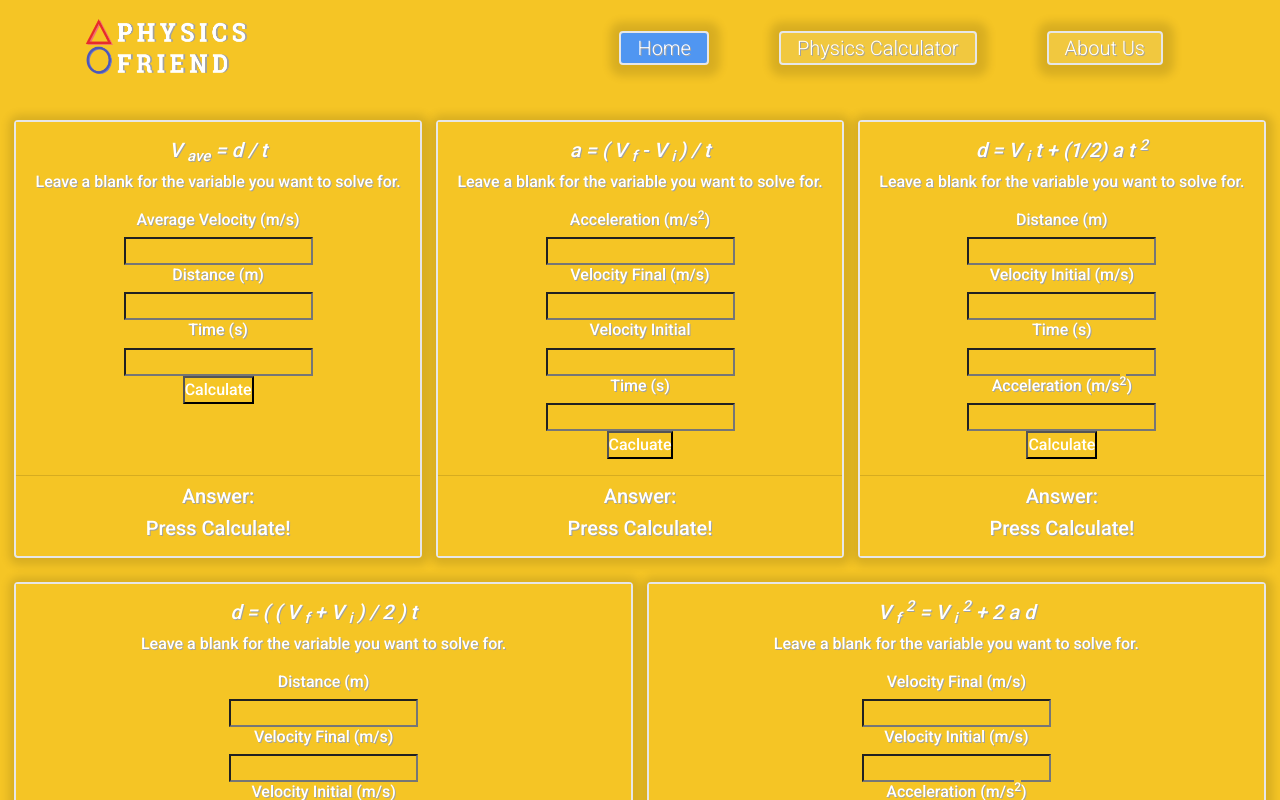
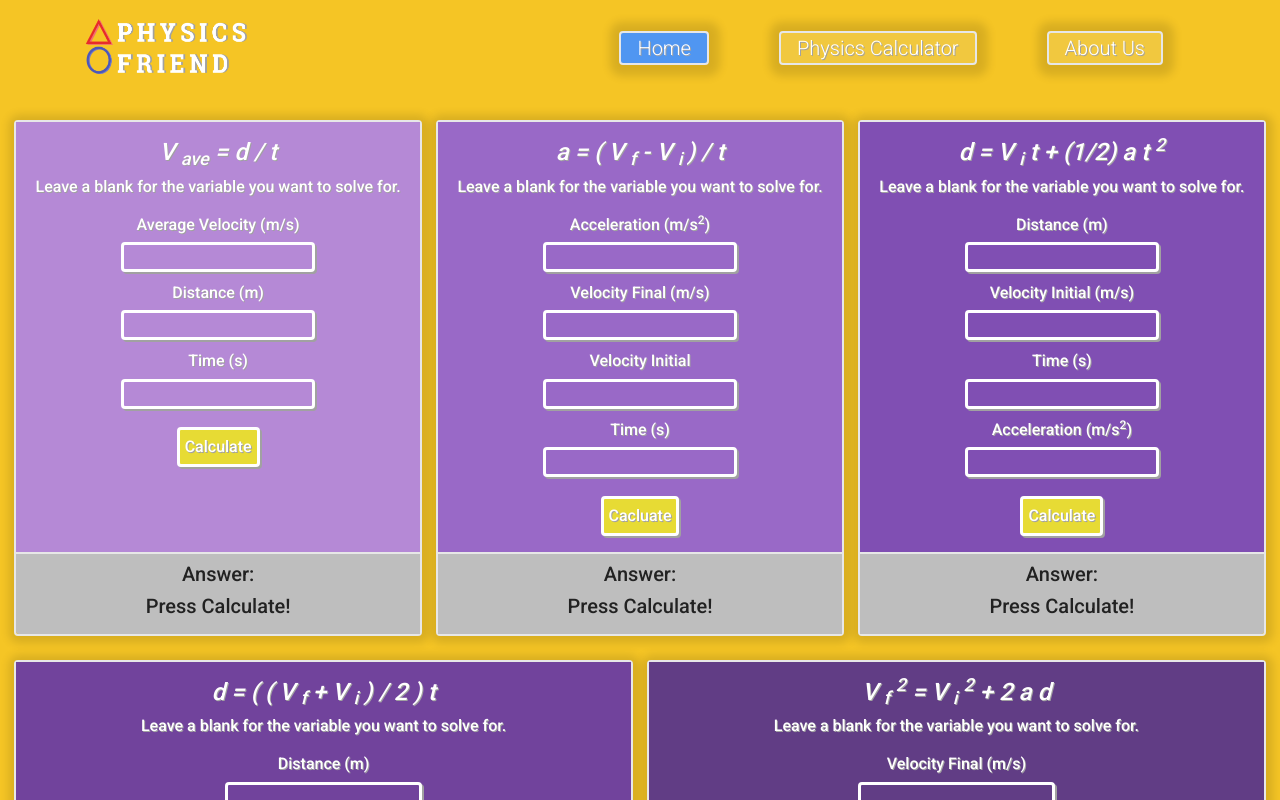
Before and after one commit to Sparsh101AI/Physics-Friend-Application, a React (Create React App) app: page /Kinematics in a window 1280 px wide. Shown: the top 800 px of the page. Built offline with nearby package versions, Linux system fonts and the light colour scheme.

Commit message:
Finished Kinematics Page

```diff
--- a/src/Kinematics/Kinematics.css
+++ b/src/Kinematics/Kinematics.css
@@ -0,0 +1,60 @@
+.kcard {
+  text-shadow: 1px 1px #a1a1a1;
+  border: 2px solid #e7e7e7 !important;
+  box-shadow: 1px 1px 10px 6px rgba(0, 0, 0, 0.123);
+  margin: 1.5rem 0.9rem;
+  border-radius: 4px !important;
+  cursor: pointer;
+  transition: ease-in 0.3s;
+  bottom: 0;
+}
+
+.inp {
+  margin-bottom: 3% !important;
+  border: 3px solid white !important;
+  border-radius: 4px !important;
+  outline: none !important;
+  box-shadow: 2px 2px #a1a1a1;
+  padding-left: 1% !important;
+}
+
+.calcbtn {
+  border: 3px solid white !important;
+  border-radius: 4px !important;
+  outline: none !important;
+  box-shadow: 2px 2px #a1a1a1;
+  margin-top: 2% !important;
+  outline: none !important;
+  text-align: center !important;
+  color: white;
+  text-shadow: 1px 1px #a1a1a1;
+  padding: 5px;
+  background-color: rgb(231, 219, 52) !important;
+}
+
+.foot {
+  background-color: rgb(190, 190, 190) !important;
+  border-top: 2px solid #e7e7e7 !important;
+}
+
+.foot-text {
+  background-color: rgb(190, 190, 190) !important;
+  color: rgb(34, 34, 34);
+  text-shadow: none !important;
+}
+
+#k1 {
+  background-color: #b589d6 !important;
+}
+#k2 {
+  background-color: #9969c7 !important;
+}
+#k3 {
+  background-color: #804fb3 !important;
+}
+#k4 {
+  background-color: #71439c !important;
+}
+#k5 {
+  background-color: #613d85 !important;
+}
--- a/src/Kinematics/Kinematics.js
+++ b/src/Kinematics/Kinematics.js
@@ -244,84 +244,97 @@ function Kinematics() {
     <div>
       <div>
         <CardGroup>
-          <Card className="cardg">
-            <Card.Body>
-              <Card.Title>
-                <em>
-                  V <sub className="i">ave</sub> = d / t
-                </em>
+          <Card className="kcard">
+            <Card.Body id="k1">
+              <Card.Title id="k1">
+                <h4 id="k1">
+                  <em id="k1">
+                    V <sub id="k1">ave</sub> = d / t
+                  </em>
+                </h4>
               </Card.Title>
-              <Card.Text>
+              <Card.Text id="k1">
                 Leave a blank for the variable you want to solve for.
               </Card.Text>
-              <h6>Average Velocity (m/s)</h6>
-              <input onChange={changeVDT_V}></input>
-              <h6>Distance (m)</h6>
-              <input onChange={changeVDT_D}></input>
-              <h6>Time (s)</h6>
-              <input onChange={changeVDT_T}></input>
+              <h6 id="k1">Average Velocity (m/s)</h6>
+              <input id="k1" className="inp" onChange={changeVDT_V}></input>
+              <h6 id="k1">Distance (m)</h6>
+              <input id="k1" className="inp" onChange={changeVDT_D}></input>
+              <h6 id="k1">Time (s)</h6>
+              <input id="k1" className="inp" onChange={changeVDT_T}></input>
               <br />
-              <button onClick={changeVDT_Answer}>Calculate</button>
+              <button className="calcbtn" onClick={changeVDT_Answer}>
+                Calculate
+              </button>
             </Card.Body>
-            <Card.Footer>
-              <h5>Answer:</h5>
-              <h5>{vdtAnswer}</h5>
+            <Card.Footer className="foot">
+              <h5 className="foot-text">Answer:</h5>
+              <h5 className="foot-text">{vdtAnswer}</h5>
             </Card.Footer>
           </Card>
-          <Card className="cardg">
-            <Card.Body>
+          <Card className="kcard">
+            <Card.Body id="k2">
               <Card.Title>
-                <em>
-                  a = ( V <sub>f</sub> - V <sub>i </sub> ) / t
-                </em>
+                <h4 id="k2">
+                  <em id="k2">
+                    a = ( V <sub id="k2">f</sub> - V <sub id="k2">i </sub> ) / t
+                  </em>
+                </h4>
               </Card.Title>
-              <Card.Text>
+              <Card.Text id="k2">
                 Leave a blank for the variable you want to solve for.
               </Card.Text>
-              <h6>
-                Acceleration (m/s<sup>2</sup>)
+              <h6 id="k2">
+                Acceleration (m/s<sup id="k2">2</sup>)
               </h6>
-              <input onChange={changeACC_A}></input>
-              <h6>Velocity Final (m/s)</h6>
-              <input onChange={changeACC_Vf}></input>
-              <h6>Velocity Initial</h6>
-              <input onChange={changeACC_Vi}></input>
-              <h6>Time (s)</h6>
-              <input onChange={changeACC_T}></input>
+              <input id="k2" className="inp" onChange={changeACC_A}></input>
+              <h6 id="k2">Velocity Final (m/s)</h6>
+              <input id="k2" className="inp" onChange={changeACC_Vf}></input>
+              <h6 id="k2">Velocity Initial</h6>
+              <input id="k2" className="inp" onChange={changeACC_Vi}></input>
+              <h6 id="k2">Time (s)</h6>
+              <input id="k2" className="inp" onChange={changeACC_T}></input>
               <br />
-              <button onClick={changeACC_Answer}>Cacluate</button>
+              <button className="calcbtn" onClick={changeACC_Answer}>
+                Cacluate
+              </button>
             </Card.Body>
-            <Card.Footer>
-              <h5>Answer:</h5>
-              <h5>{accAnswer}</h5>
+            <Card.Footer className="foot">
+              <h5 className="foot-text">Answer:</h5>
+              <h5 className="foot-text">{accAnswer}</h5>
             </Card.Footer>
           </Card>
-          <Card className="cardg">
-            <Card.Body>
+          <Card className="kcard">
+            <Card.Body id="k3">
               <Card.Title>
-                <em>
-                  d = V <sub>i</sub> t + (1/2) a t <sup>2</sup>
-                </em>
+                <h4 id="k3">
+                  <em id="k3">
+                    d = V <sub id="k3">i</sub> t + (1/2) a t{" "}
+                    <sup id="k3">2</sup>
+                  </em>
+                </h4>
               </Card.Title>
-              <Card.Text>
+              <Card.Text id="k3">
                 Leave a blank for the variable you want to solve for.
               </Card.Text>
-              <h6>Distance (m)</h6>
-              <input onChange={changeD1_D}></input>
-              <h6>Velocity Initial (m/s)</h6>
-              <input onChange={changeD1_Vi}></input>
-              <h6>Time (s)</h6>
-              <input onChange={changeD1_T}></input>
-              <h6>
-                Acceleration (m/s<sup>2</sup>)
+              <h6 id="k3">Distance (m)</h6>
+              <input id="k3" className="inp" onChange={changeD1_D}></input>
+              <h6 id="k3">Velocity Initial (m/s)</h6>
+              <input id="k3" className="inp" onChange={changeD1_Vi}></input>
+              <h6 id="k3">Time (s)</h6>
+              <input id="k3" className="inp" onChange={changeD1_T}></input>
+              <h6 id="k3">
+                Acceleration (m/s<sup id="k3">2</sup>)
               </h6>
-              <input onChange={changeD1_A}></input>
+              <input id="k3" className="inp" onChange={changeD1_A}></input>
               <br />
-              <button onClick={changeD1_Answer}>Calculate</button>
+              <button className="calcbtn" onClick={changeD1_Answer}>
+                Calculate
+              </button>
             </Card.Body>
-            <Card.Footer>
-              <h5>Answer:</h5>
-              <h5>{d1Answer}</h5>
+            <Card.Footer className="foot">
+              <h5 className="foot-text">Answer:</h5>
+              <h5 className="foot-text">{d1Answer}</h5>
             </Card.Footer>
           </Card>
         </CardGroup>
@@ -329,62 +342,70 @@ function Kinematics() {
 
       <div>
         <CardGroup>
-          <Card className="cardg">
-            <Card.Body>
+          <Card className="kcard">
+            <Card.Body id="k4">
               <Card.Title>
-                <em>
-                  d = ( ( V <sub>f</sub> + V <sub>i</sub> ) / 2 ) t
-                </em>
+                <h4 id="k4">
+                  <em id="k4">
+                    d = ( ( V <sub id="k4">f</sub> + V <sub id="k4">i</sub> ) /
+                    2 ) t
+                  </em>
+                </h4>
               </Card.Title>
-              <Card.Text>
+              <Card.Text id="k4">
                 Leave a blank for the variable you want to solve for.
               </Card.Text>
-              <h6>Distance (m)</h6>
-              <input onChange={changeD2_D}></input>
-              <h6>Velocity Final (m/s)</h6>
-              <input onChange={changeD2_Vf}></input>
-              <h6>Velocity Initial (m/s)</h6>
-              <input onChange={changeD2_Vi}></input>
-              <h6>Time (s)</h6>
-              <input onChange={changeD2_T}></input>
+              <h6 id="k4">Distance (m)</h6>
+              <input id="k4" className="inp" onChange={changeD2_D}></input>
+              <h6 id="k4">Velocity Final (m/s)</h6>
+              <input id="k4" className="inp" onChange={changeD2_Vf}></input>
+              <h6 id="k4">Velocity Initial (m/s)</h6>
+              <input id="k4" className="inp" onChange={changeD2_Vi}></input>
+              <h6 id="k4">Time (s)</h6>
+              <input id="k4" className="inp" onChange={changeD2_T}></input>
               <br />
-              <button onClick={changeD2_Answer}>Calculate</button>
+              <button className="calcbtn" onClick={changeD2_Answer}>
+                Calculate
+              </button>
             </Card.Body>
-            <Card.Footer>
-              <h5>Answer:</h5>
-              <h5>{d2Answer}</h5>
+            <Card.Footer className="foot">
+              <h5 className="foot-text">Answer:</h5>
+              <h5 className="foot-text">{d2Answer}</h5>
             </Card.Footer>
           </Card>
-          <Card className="cardg">
-            <Card.Body>
+          <Card className="kcard">
+            <Card.Body id="k5">
               <Card.Title>
-                <em>
-                  V <sub>f</sub> <sup>2</sup> = V <sub>i</sub> <sup>2</sup> + 2
-                  a d
-                </em>
+                <h4 id="k5">
+                  <em id="k5">
+                    V <sub id="k5">f</sub> <sup id="k5">2</sup> = V{" "}
+                    <sub id="k5">i</sub> <sup id="k5">2</sup> + 2 a d
+                  </em>
+                </h4>
               </Card.Title>
-              <Card.Text>
+              <Card.Text id="k5">
                 Leave a blank for the variable you want to solve for.
               </Card.Text>
-              <h6>Velocity Final (m/s)</h6>
-              <input onChange={changeV_Vf}></input>
-              <h6>Velocity Initial (m/s)</h6>
-              <input onChange={changeV_Vi}></input>
-              <h6>
-                Acceleration (m/s<sup>2</sup>)
+              <h6 id="k5">Velocity Final (m/s)</h6>
+              <input id="k5" className="inp" onChange={changeV_Vf}></input>
+              <h6 id="k5">Velocity Initial (m/s)</h6>
+              <input id="k5" className="inp" onChange={changeV_Vi}></input>
+              <h6 id="k5">
+                Acceleration (m/s<sup id="k5">2</sup>)
               </h6>
-              <input onChange={changeV_A}></input>
-              <h6>Distance (m)</h6>
-              <input onChange={changeV_D}></input>
+              <input id="k5" className="inp" onChange={changeV_A}></input>
+              <h6 id="k5">Distance (m)</h6>
+              <input id="k5" className="inp" onChange={changeV_D}></input>
               <br />
-              <button onClick={changeV_Answer}>Calculate</button>
+              <button className="calcbtn" onClick={changeV_Answer}>
+                Calculate
+              </button>
             </Card.Body>
-            <Card.Footer>
-              <h5>Answer:</h5>
-              <h5>{vAnswer}</h5>
+            <Card.Footer className="foot">
+              <h5 className="foot-text">Answer:</h5>
+              <h5 className="foot-text">{vAnswer}</h5>
             </Card.Footer>
           </Card>
-
         </CardGroup>
       </div>
     </div>
```
